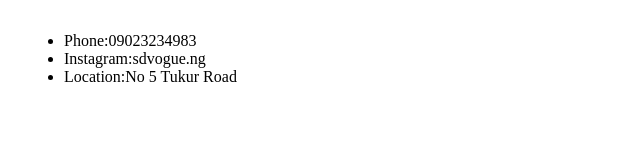
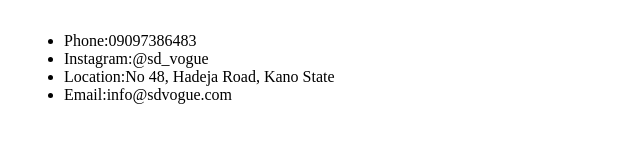
Before and after one commit to mbappai/sdvogue, a Gatsby site: page /contact in a window 1280 px wide. Shown: the whole page, without its empty margins (0-640 px from the left). Built offline with nearby package versions, Linux system fonts and the light colour scheme; Gatsby itself is replaced by a stand-in of ours.

Commit message:
refactor: update contact info

```diff
--- a/src/pages/contact.tsx
+++ b/src/pages/contact.tsx
@@ -8,15 +8,19 @@ const Contact: React.FC = () =>{
         <ul>
             <li>
                 <span>Phone:</span>
-                <span>09023234983</span>
+                <span>09097386483</span>
             </li>
             <li>
                 <span>Instagram:</span>
-                <span>sdvogue.ng</span>
+                <span>@sd_vogue</span>
             </li>
             <li>
                 <span>Location:</span>
-                <span>No 5 Tukur Road</span>
+                <span>No 48, Hadeja Road, Kano State</span>
+            </li>
+            <li>
+                <span>Email:</span>
+                <span>info@sdvogue.com</span>
             </li>
         </ul>
     </div>
```
